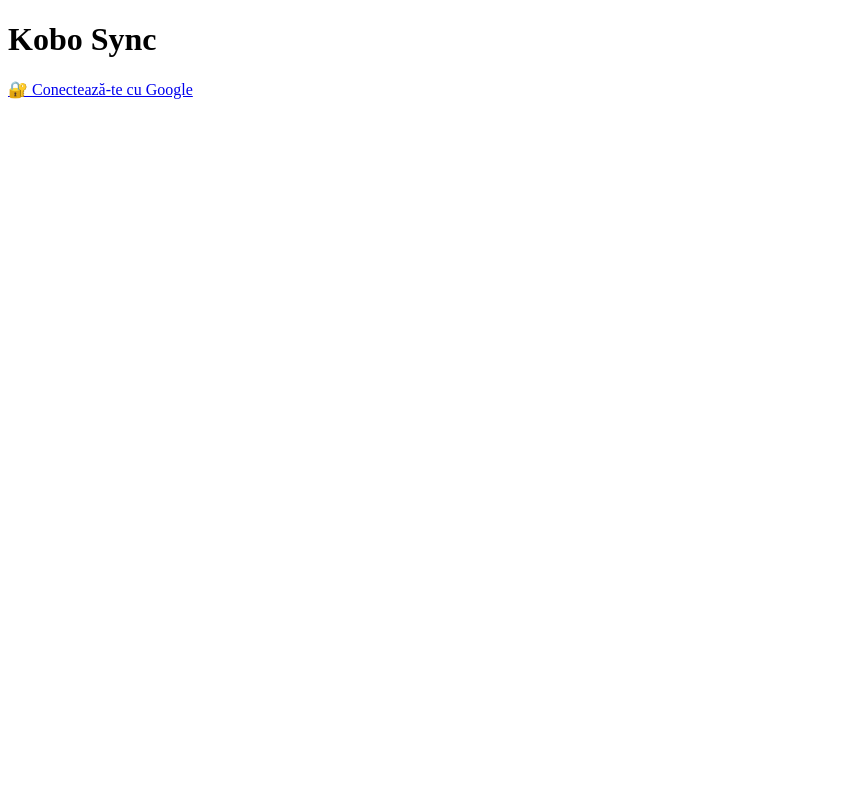
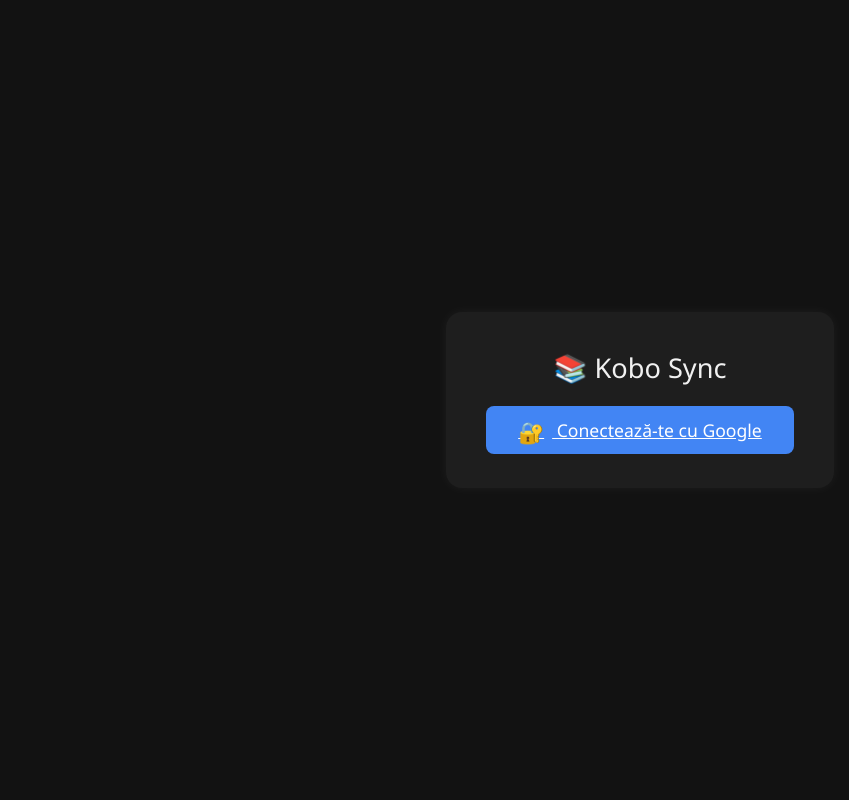
Before and after one commit to Jinada23/ebook_notes, a Flask app: page / in a window 1280 px wide. Shown: the whole page, without its empty margins (0-849 px from the left). Run offline with Flask 3, Linux system fonts and the light colour scheme.

Commit message:
visual adjustments

```diff
--- a/app.py
+++ b/app.py
@@ -63,7 +63,7 @@
     from PIL import Image
     filename = os.path.splitext(os.path.basename(pdf_path))[0]
     try:
-        images = convert_from_path(pdf_path, dpi=125, first_page=1, last_page=3)
+        images = convert_from_path(pdf_path, dpi=125, first_page=1, last_page=1)
     except Exception as e:
         print(f"❌ Eroare conversie PDF: {e}")
         return []
--- a/templates/index.html
+++ b/templates/index.html
@@ -1,10 +1,76 @@
 <!DOCTYPE html>
-<html>
+<html lang="ro">
 <head>
-    <title>Kobo Sync</title>
+  <meta charset="UTF-8">
+  <title>Kobo Sync - Login</title>
+  <meta name="viewport" content="width=device-width, initial-scale=1">
+
+  <!-- Bootstrap 5 -->
+  <link href="https://cdn.jsdelivr.net/npm/bootstrap@5.3.2/dist/css/bootstrap.min.css" rel="stylesheet">
+
+  <style>
+    :root { color-scheme: dark; }
+
+    body {
+      background-color: #121212;
+      color: #f1f1f1;
+      font-family: 'Segoe UI', sans-serif;
+      display: flex;
+      justify-content: center;
+      align-items: center;
+      height: 100vh;
+      margin: 0;
+    }
+
+    .login-box {
+      text-align: center;
+      background-color: #1e1e1e;
+      padding: 2.5rem;
+      border-radius: 16px;
+      box-shadow: 0 0 12px rgba(255,255,255,0.05);
+    }
+
+    .login-box h1 {
+      margin-bottom: 2rem;
+      font-size: 1.7rem;
+    }
+
+    .login-btn {
+      font-size: 1.1rem;
+      padding: 0.75rem 2rem;
+      background-color: #4285F4;
+      border: none;
+      border-radius: 8px;
+      color: white;
+      transition: background 0.3s;
+    }
+
+    .login-btn:hover {
+      background-color: #3367D6;
+      color: white;
+      text-decoration: none;
+    }
+
+    .login-btn:focus {
+      outline: none;
+      box-shadow: 0 0 0 3px rgba(66,133,244,0.5);
+    }
+
+    .icon {
+      font-size: 1.3rem;
+      margin-right: 8px;
+      vertical-align: middle;
+    }
+  </style>
 </head>
 <body>
-    <h1>Kobo Sync</h1>
-    <a href="/login">🔐 Conectează-te cu Google</a>
+  <div class="login-box">
+    <h1>📚 Kobo Sync</h1>
+    <a href="/login" class="login-btn">
+      <span class="icon">🔐</span> Conectează-te cu Google
+    </a>
+  </div>
+
+  <script src="https://cdn.jsdelivr.net/npm/bootstrap@5.3.2/dist/js/bootstrap.bundle.min.js"></script>
 </body>
 </html>
```
